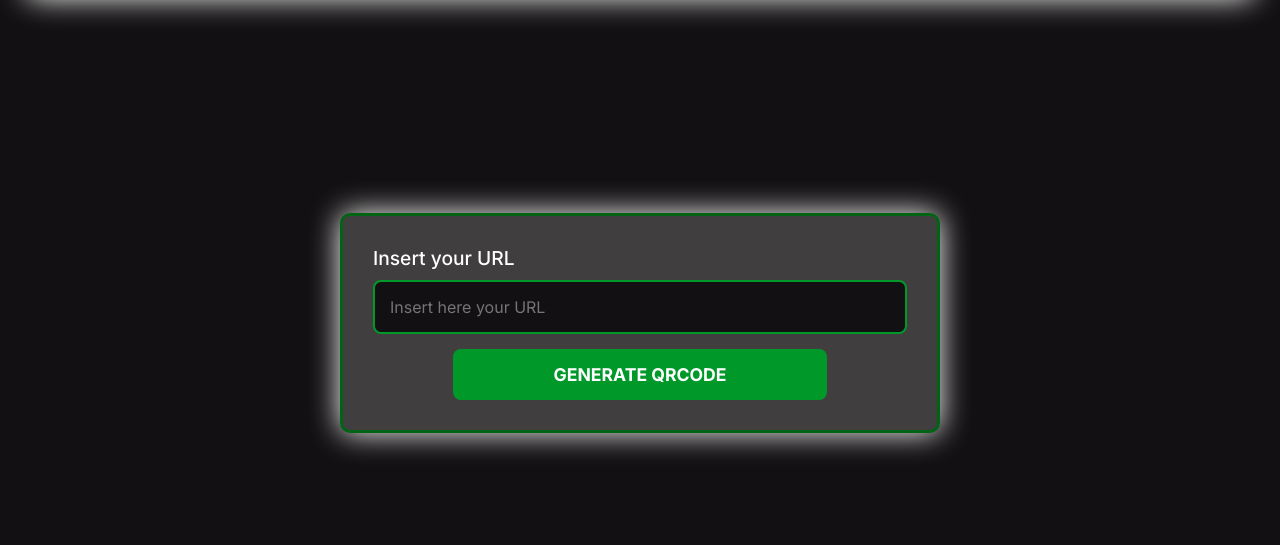
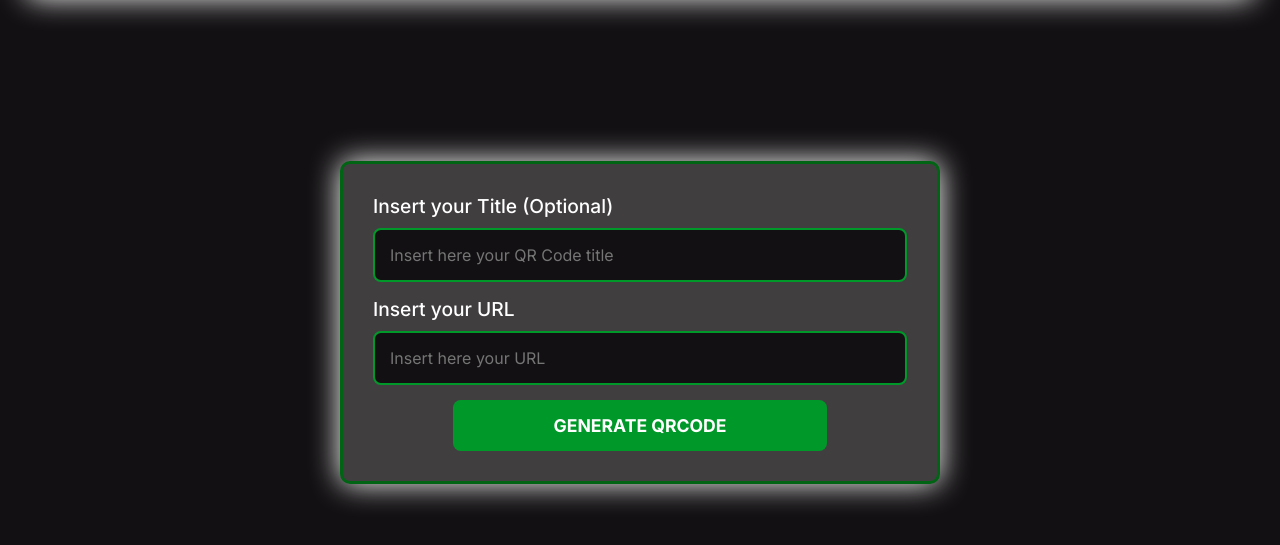
Before and after one commit to maatbm/QR_Gen, a plain HTML site: page index.html in a window 1280 px wide. Shown: the part 127-672 px from the top of the page. Drawn offline with Linux system fonts and the light colour scheme.

Commit message:
add: new input for the qr title

```diff
--- a/index.html
+++ b/index.html
@@ -21,6 +21,15 @@
       <div class="mainDiv">
         <form id="inputUrlForm">
           <div class="inputUrlDiv">
+            <label>Insert your Title (Optional)</label>
+            <input
+              type="text"
+              placeholder="Insert here your QR Code title"
+              id="inputTitle"
+              autocomplete="off"
+            />
+          </div>
+          <div class="inputUrlDiv">
             <label>Insert your URL</label>
             <input
               type="text"
```
